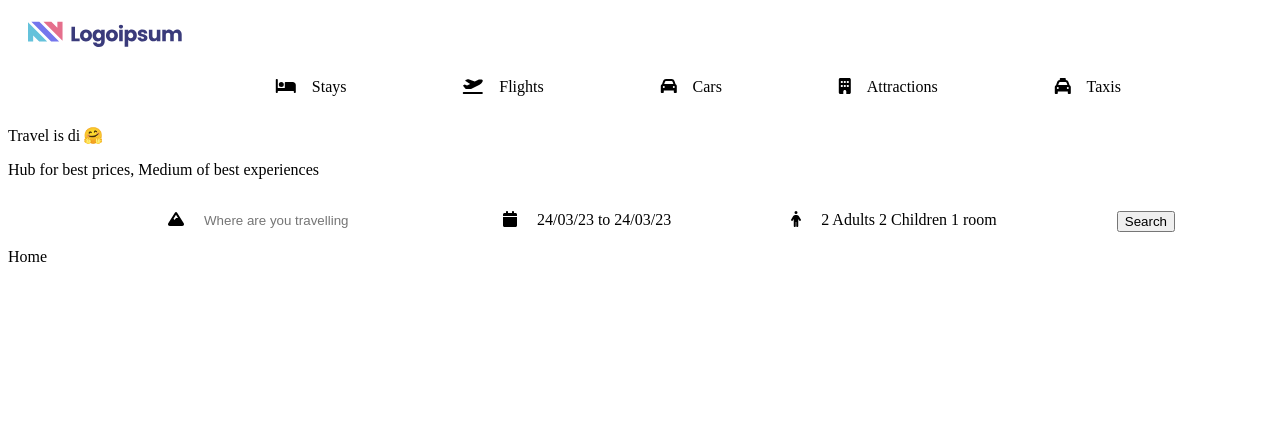
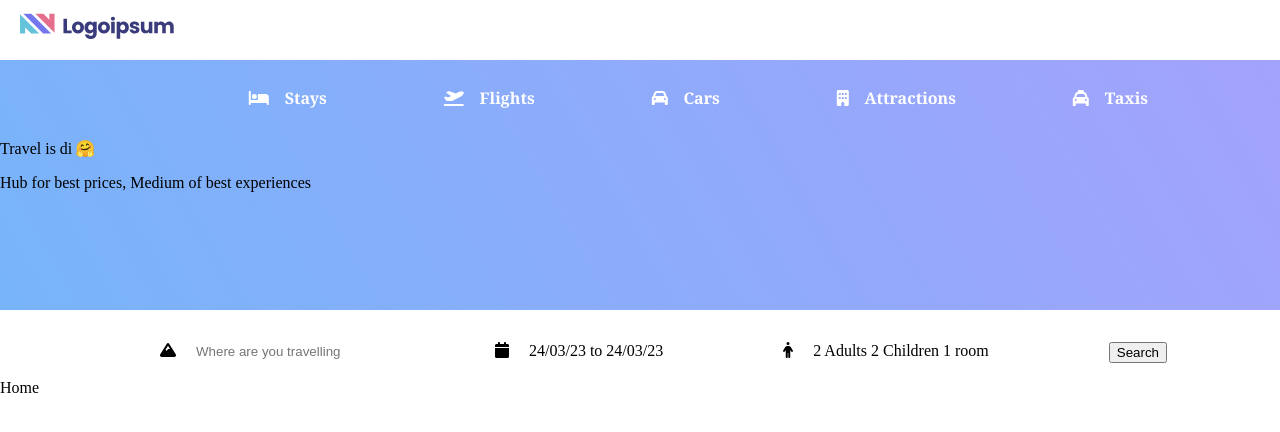
Before and after one commit to DevPipalia/Booking-web-app, a React (Create React App) app: page / in a window 1280 px wide. Shown: the top 432 px of the page. Built offline with nearby package versions, Linux system fonts and the light colour scheme.

Commit message:
styling header-1

```diff
--- a/public/index.html
+++ b/public/index.html
@@ -3,6 +3,9 @@
   <head>
     <meta charset="utf-8" />
     <title>React App</title>
+    <link rel="preconnect" href="https://fonts.googleapis.com">
+    <link rel="preconnect" href="https://fonts.gstatic.com" crossorigin>
+    <link href="https://fonts.googleapis.com/css2?family=Noto+Serif:wght@700&display=swap" rel="stylesheet">
   </head>
   <body>
     <script src="/src/index.js" type="text/jsx"></script>
--- a/src/components/Header/Header.jsx
+++ b/src/components/Header/Header.jsx
@@ -18,7 +18,7 @@ import format from "date-fns/format";
 
 function Header(){
     const [text] = useTypewriter({
-        words: ['my therapy', 'escape from reality', 'discovering myself','here'],
+        words: ['my therapy', 'escape from reality', 'discovering myself','HERE'],
         loop:10,
         typeSpeed:40,
         deleteSpeed:40
--- a/src/components/Header/header.css
+++ b/src/components/Header/header.css
@@ -1,8 +1,40 @@
 .header-item{
    padding-left: 7.3rem;
     padding-right: 1rem;
+    padding-top: 30px;
+    color: white;
 }
 
+body{
+    margin: 0px;
+}
+
+.header{
+    margin: 0px;
+    height: 250px;
+    background-color: #fff;
+    background-image: linear-gradient(60deg, #ff6596, #60bef8,#d88cff);
+    background-size: 600%,600%;
+    animation: bgAnimationGradient 15s infinite linear;
+}
+
+@keyframes bgAnimationGradient {
+    0%{
+        background-position: 0 85%;
+    }
+    50%{
+        background-position: 100% 20%;
+    }
+    100%{
+        background-position: 0% 85%;
+    }
+}
+
+
+.header-items span{
+    color: white;
+    font-family: 'Noto Serif', serif;
+}
 .header-items span:hover{
     text-transform: uppercase;
 }
@@ -10,7 +42,7 @@
 .header-items{
     display: flex;
     justify-content: center;
-    margin-top: 30px;
+    /* margin-top: 30px; */
     margin-bottom: 30px;
 
 }
--- a/src/components/Navbar/navbar.css
+++ b/src/components/Navbar/navbar.css
@@ -1,10 +1,11 @@
 
 
 .navbar{
-    /* background-color: aquamarine; */
     display: flex;
     justify-content: space-between;
     padding-left: 20px;
+    margin-bottom: 20px;
+
 }
 
 .nav-items{
```
